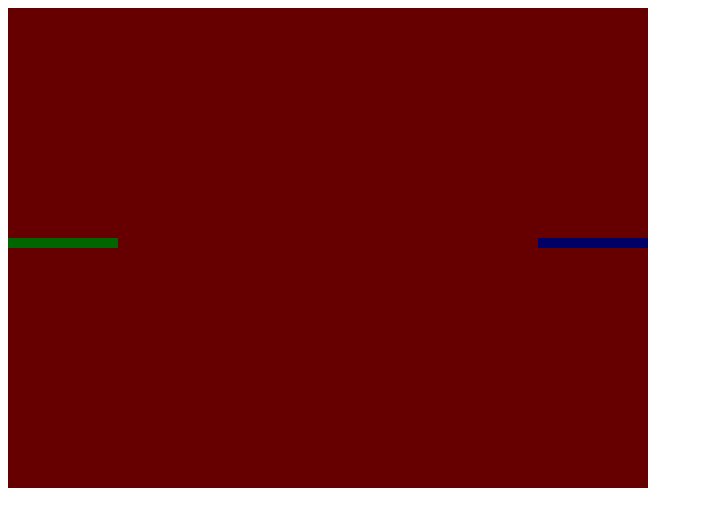
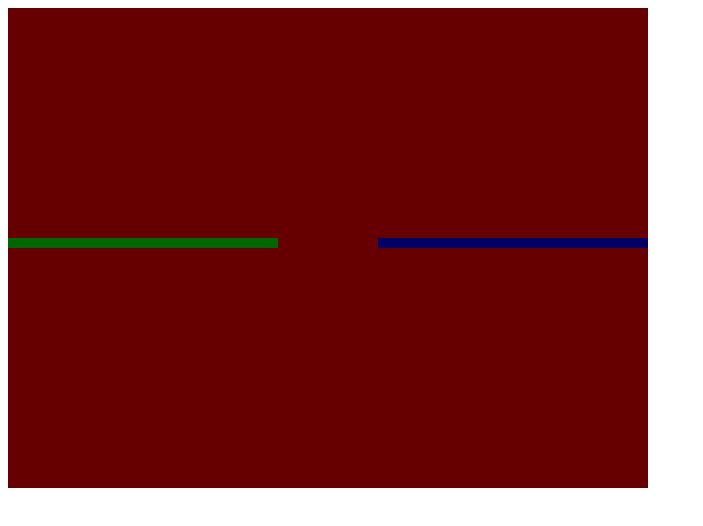
Before and after one commit to PWCC/jstron, a plain HTML site: page index.html in a window 1280 px wide. Shown: the whole page, without its empty margins (0-703 px from the left). Drawn offline with Linux system fonts and the light colour scheme.

Commit message:
Fixed init direction bug

```diff
--- a/index.html
+++ b/index.html
@@ -10,7 +10,7 @@ var STAGECOLOR = "#660000";
 var hasEscaped = false;
 var PLAYER1COLOR = "#006600";
 var PLAYER2COLOR = "#000066";
-var MAINTIMEOUT = "500";
+var MAINTIMEOUT = "20";
 
 var c = document.getElementById("jstron");
 var ctx = c.getContext("2d");
@@ -57,10 +57,10 @@ function Player() {
   return this;
 }
 
+//ctx.fillStyle = "any color";
+
 var player1 = new Player();
 var player2 = new Player();
-
-//ctx.fillStyle = "any color";
 
 function InitStage() {
   for (var i = 0; i < STAGEWIDTH; i++) {
@@ -69,6 +69,15 @@ function InitStage() {
       stageArray[i][y] = [STAGECOLOR, ""];
     }
   }
+
+  //What it should look like
+  player1.direction = "";
+  player2.directoin = "";
+
+  //Just setting a inital direction so you can see them move lol
+  player1.direction = "east";
+  player2.direction = "west";
+
   player1.y = 23;
   player1.x = 0;
   player2.y = 23;
@@ -113,10 +122,6 @@ function Player2AI(stage, me, enemyPosition) {
 alert("Ready to start?");
 
 var x = 0;
-
-//Just setting a inital direction so you can see them move lol
-player1.direction = "east";
-player2.direction = "west";
 
 MainLoop = function() {
   c.width = c.width;
@@ -178,6 +183,15 @@ MainLoop = function() {
     InitStage();
   }
 
+  if (player1.direction == "") {
+    alert("Not allowed to stop moving, player 2 wins");
+    InitStage();
+  }
+  if (player2.direction == "") {
+    alert("Not allowed to stop moving, player 1 wins");
+    InitStage();
+  }
+
   DrawStage();
   //alert(x);
   x = x + 1;
```
